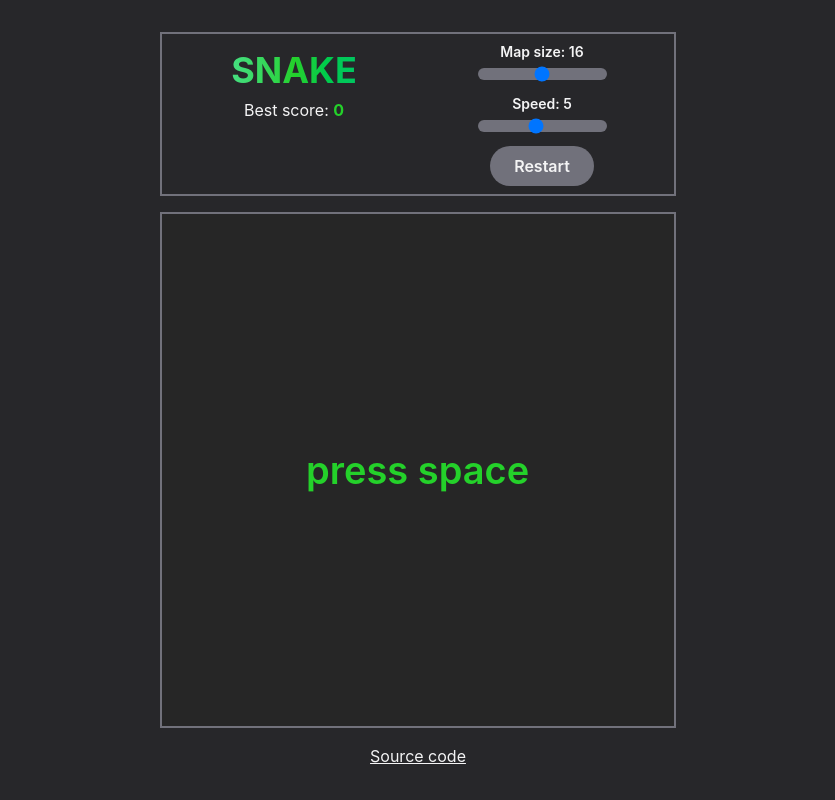
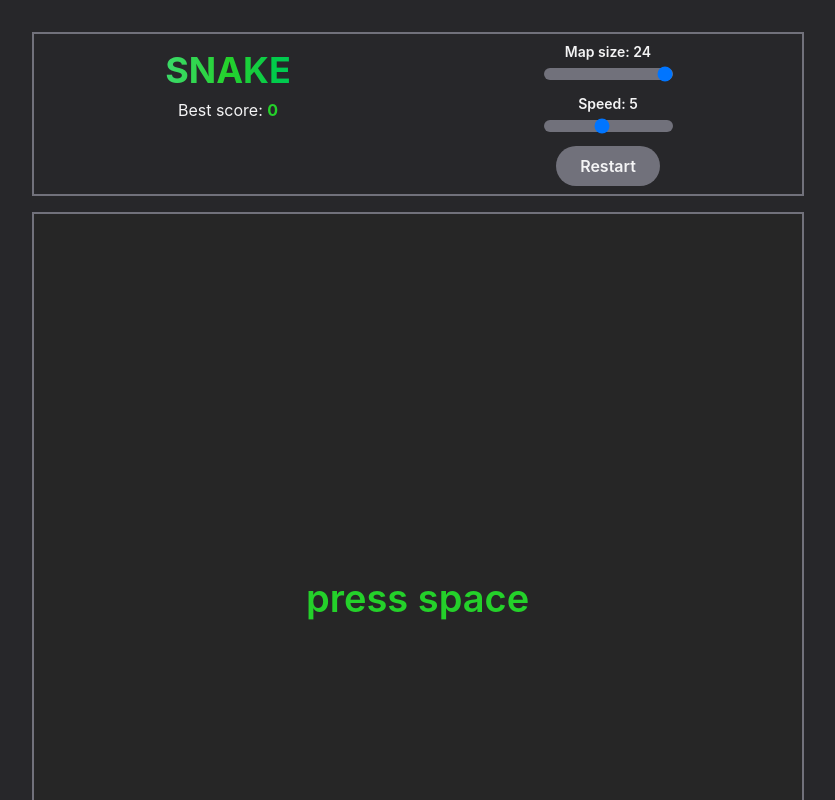
Before and after one commit to ppatrzyk/snake-ts, a React (Vite) app: page / in a window 1280 px wide. Shown: the top 800 px of the page, without its empty margins (222-1057 px from the left). Built offline with nearby package versions, Linux system fonts and the light colour scheme.

Commit message:
limit game width on smaller screen

```diff
--- a/package.json
+++ b/package.json
@@ -2,7 +2,7 @@
 	"name": "snake-ts",
 	"description": "Snake game clone using Phaser and React.",
 	"private": true,
-	"version": "0.2.0",
+	"version": "0.3.0",
 	"type": "module",
 	"scripts": {
 		"dev": "vite",
@@ -19,7 +19,7 @@
 	"devDependencies": {
 		"@biomejs/biome": "^2.6.8",
 		"@tailwindcss/vite": "^4.3.5",
-		"@types/node": "^24.19.2",
+		"@types/node": "^24.6.6",
 		"@types/react": "^19.3.0",
 		"@types/react-dom": "^19.3.0",
 		"@vitejs/plugin-react": "^6.3.0",
--- a/src/components/GameComponent.tsx
+++ b/src/components/GameComponent.tsx
@@ -5,13 +5,19 @@ import Phaser from "phaser";
 import { STEP_SIZE } from "../snake/scenes/Game";
 
 function GameComponent() {
-  const defaultMapSize = 16;
+  const availableSizePx = Math.min(window.innerHeight, window.innerWidth);
+  const defaultMaxMapSize = 24;
+  const maxMapSize = Math.min(
+    Math.floor(availableSizePx / 32),
+    defaultMaxMapSize,
+  );
+  const minMapSize = 8;
   const defaultSnakeSpeed = 5;
 
   const [gameRunning, setGameRunning] = useState(false);
   const [score, setScore] = useState(1);
   const [pastScores, setPastScores] = useState<number[]>([]);
-  const [mapSize, setMapSize] = useState(defaultMapSize);
+  const [mapSize, setMapSize] = useState(maxMapSize);
   const [mapSizePx, setMapSizePx] = useState(STEP_SIZE * mapSize); // this should not be reactive, set only on explicit restart
   const [snakeSpeed, setSnakeSpeed] = useState(defaultSnakeSpeed);
   const [gameKey, setGameKey] = useState(crypto.randomUUID());
@@ -46,7 +52,7 @@ function GameComponent() {
 
   return (
     <div className="mb-2">
-      <div className="grid grid-cols-1 md:grid-cols-2 border-2 border-zinc-500 min-w-md mb-4 p-2 text-center">
+      <div className="grid grid-cols-1 md:grid-cols-2 gap-2 border-2 border-zinc-500 md:min-w-md mb-4 p-2 text-center">
         <div>
           <h1 className="text-4xl font-bold m-2 bg-gradient-to-r from-emerald-300 via-snake to-emerald-500 bg-clip-text text-transparent">
             SNAKE
@@ -69,8 +75,8 @@ function GameComponent() {
               <input
                 type="range"
                 className="h-3 appearance-none rounded-full bg-zinc-500"
-                min={8}
-                max={24}
+                min={minMapSize}
+                max={maxMapSize}
                 value={mapSize}
                 onChange={(event) => setMapSize(event.target.valueAsNumber)}
               />
```
Also changed, not shown: 1 other file (tests, documents, lock files or other folders).
